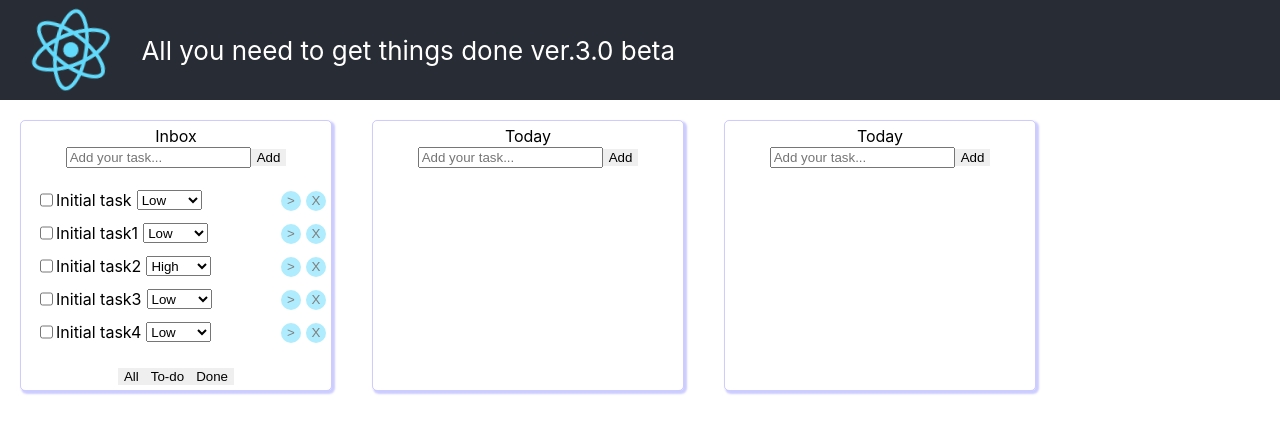
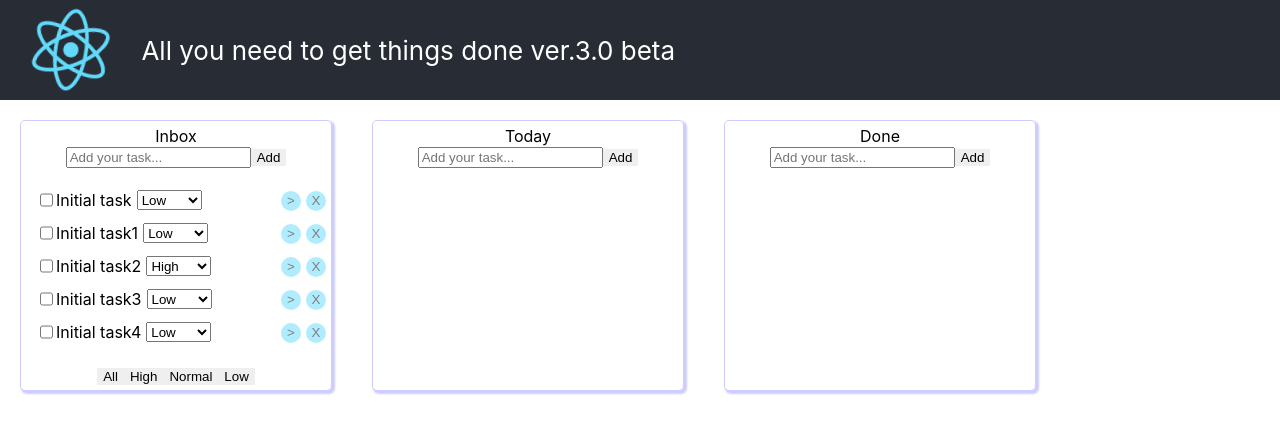
Before and after one commit to showermax/mytotdolist3, a React (Create React App) app: page / in a window 1280 px wide. Shown: the top 434 px of the page. Built offline with nearby package versions, Linux system fonts and the light colour scheme.

Commit message:
new filter for tasks

```diff
--- a/src/App.tsx
+++ b/src/App.tsx
@@ -20,8 +20,13 @@ function App() {
     const priorityChange = (id: string, newpriority: string) => {
         setTasks(tasks.map(el => el.id === id ? {...el, priority: newpriority} : el))
     }
-    const addTask = (newTaskName: string) => {
-        setTasks([...tasks, {id: v1(), name: newTaskName, isDone: false, priority: 'Low priority', today: false}])
+    const addTask = (newTaskName: string, t: string) => {
+        if (t==='Inbox') {
+            setTasks([...tasks, {id: v1(), name: newTaskName, isDone: false, priority: 'Low priority', today: false}])
+        }
+        if (t==='Today') {
+            setTasks([...tasks, {id: v1(), name: newTaskName, isDone: false, priority: 'Low priority', today: true}])
+        }
     }
     const deleteTask = (id: string) => {
         setTasks(tasks.filter(el => el.id !== id))
@@ -30,16 +35,17 @@ function App() {
     const moveTask = (id: string, td: boolean) => {
         setTasks(tasks.map(el => el.id === id ? {...el, today: !td} : el))
     }
-    let todayTasks = tasks.filter(el => el.today)
-    let inboxTasks = tasks.filter(el => !el.today)
+    let todayTasks = tasks.filter(el => el.today && !el.isDone)
+    let inboxTasks = tasks.filter(el => !el.today && !el.isDone)
 const changeFilter =(f:FilterType) =>{
         setFilter(f)
 }
     const filterTasks =(filter: FilterType)=>{
         //
         switch(filter){
-            case 'Done': return inboxTasks.filter(el=>el.isDone)
-            case 'To-do': return inboxTasks.filter(el=>!el.isDone)
+            case 'High': return inboxTasks.filter(el=>el.priority==='High')
+            case 'Normal': return inboxTasks.filter(el=>el.priority==='Normal')
+            case 'Low': return inboxTasks.filter(el=>el.priority==='Low')
             default: return inboxTasks
             }
     }
@@ -57,7 +63,7 @@ const changeFilter =(f:FilterType) =>{
                           priorityChange={priorityChange} deleteTask={deleteTask} moveTask={moveTask} changeFilter={changeFilter}/>
                 <Todolist title='Today' tasks={todayTasks} statusChange={statusChange} addTask={addTask}
                           priorityChange={priorityChange} deleteTask={deleteTask} moveTask={moveTask} changeFilter={()=> setFilter(filter)}/>
-                <Todolist title='Today' tasks={filterTasks('Done')} statusChange={statusChange} addTask={addTask}
+                <Todolist title='Done' tasks={tasks.filter(el=>el.isDone)} statusChange={statusChange} addTask={addTask}
                           priorityChange={priorityChange} deleteTask={deleteTask} moveTask={moveTask} changeFilter={()=> setFilter(filter)}/>
             </div>
         </div>
--- a/src/Components/SuperInput.tsx
+++ b/src/Components/SuperInput.tsx
@@ -1,4 +1,4 @@
-import React, {ChangeEvent} from 'react';
+import React, {ChangeEvent, KeyboardEvent} from 'react';
 
 type InputPropsType = {
     placeholder: string
@@ -14,7 +14,7 @@ const SuperInput = (props: InputPropsType) => {
     }
 
     return (
-        <input placeholder={props.placeholder} onChange={onChangeHandler} value={props.value}/>
+        <input placeholder={props.placeholder} onChange={onChangeHandler} value={props.value} />
     );
 };
 
--- a/src/Components/Todolist.tsx
+++ b/src/Components/Todolist.tsx
@@ -6,7 +6,7 @@ export type TodolistPropsType = {
     tasks: TaskType[]
     title: string
     statusChange: (id: string) => void
-    addTask: (s: string) => void
+    addTask: (s: string, t: string) => void
     priorityChange: (id: string, newpriority: string) => void
     deleteTask: (id: string) => void
     moveTask: (id: string, td: boolean) => void
@@ -22,7 +22,7 @@ export type TaskType = {
 }
 
 //export type PriorityType = 'High'| 'Normal' | 'Low'
-export type FilterType = 'All'| 'To-do' | 'Done'
+export type FilterType = 'All'|'High'| 'Normal' | 'Low'
 
 export function Todolist(props: TodolistPropsType) {
     const [newTaskName, setNewTaskName] = useState<string>('')
@@ -31,8 +31,8 @@ export function Todolist(props: TodolistPropsType) {
         props.statusChange(id)
     }
 
-    const addTaskButtonHandler = (s: string) => {
-        props.addTask(s)
+    const addTaskButtonHandler = (s: string, t: string) => {
+        props.addTask(s,t)
         setNewTaskName('')
     }
     const deleteTaskButtonHandler = (id: string) => {
@@ -49,7 +49,7 @@ export function Todolist(props: TodolistPropsType) {
             <div className='todolist-header'> {props.title}</div>
             <div className={'add-input'}>
                 <SuperInput placeholder={'Add your task...'} setContent={setNewTaskName} value={newTaskName}/>
-                <SuperButton title={'Add'} buttonCallback={() => addTaskButtonHandler(newTaskName)}/>
+                <SuperButton title={'Add'} buttonCallback={() => addTaskButtonHandler(newTaskName,props.title)}/>
             </div>
             <ul>
                 {props.tasks.map(el => {
@@ -81,11 +81,9 @@ export function Todolist(props: TodolistPropsType) {
             </ul>
             {props.title === 'Inbox' && <div className={'filterblock'}>
                 <SuperButton title={'All'} buttonCallback={() => filterTasksButtonHandler('All')}/>
-                <SuperButton title={'To-do'} buttonCallback={() => filterTasksButtonHandler('To-do')}/>
-                <SuperButton title={'Done'} buttonCallback={() => filterTasksButtonHandler('Done')}/>
-                {/*<button>All</button>*/}
-                {/*<button>To-do</button>*/}
-                {/*<button>Done</button>*/}
+                <SuperButton title={'High'} buttonCallback={() => filterTasksButtonHandler('High')}/>
+                <SuperButton title={'Normal'} buttonCallback={() => filterTasksButtonHandler('Normal')}/>
+                <SuperButton title={'Low'} buttonCallback={() => filterTasksButtonHandler('Low')}/>
             </div>
         }
 
```
